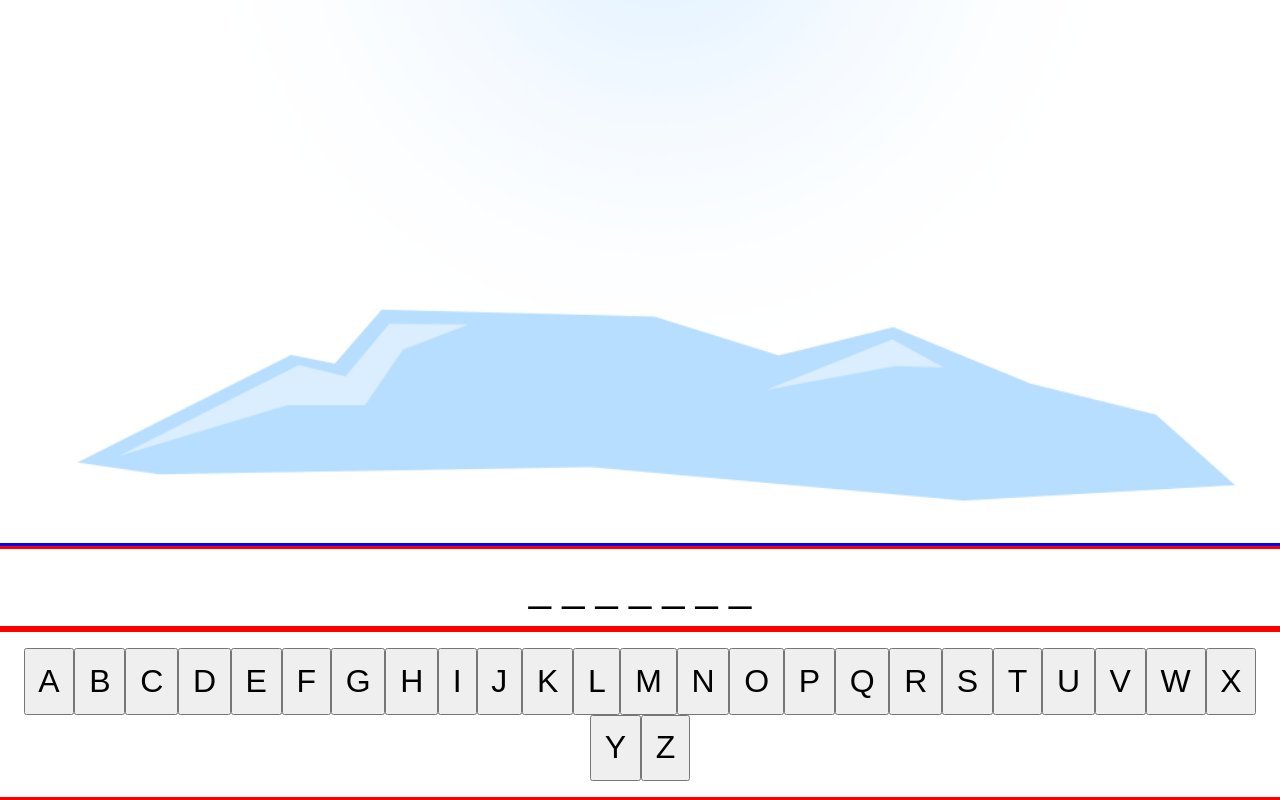
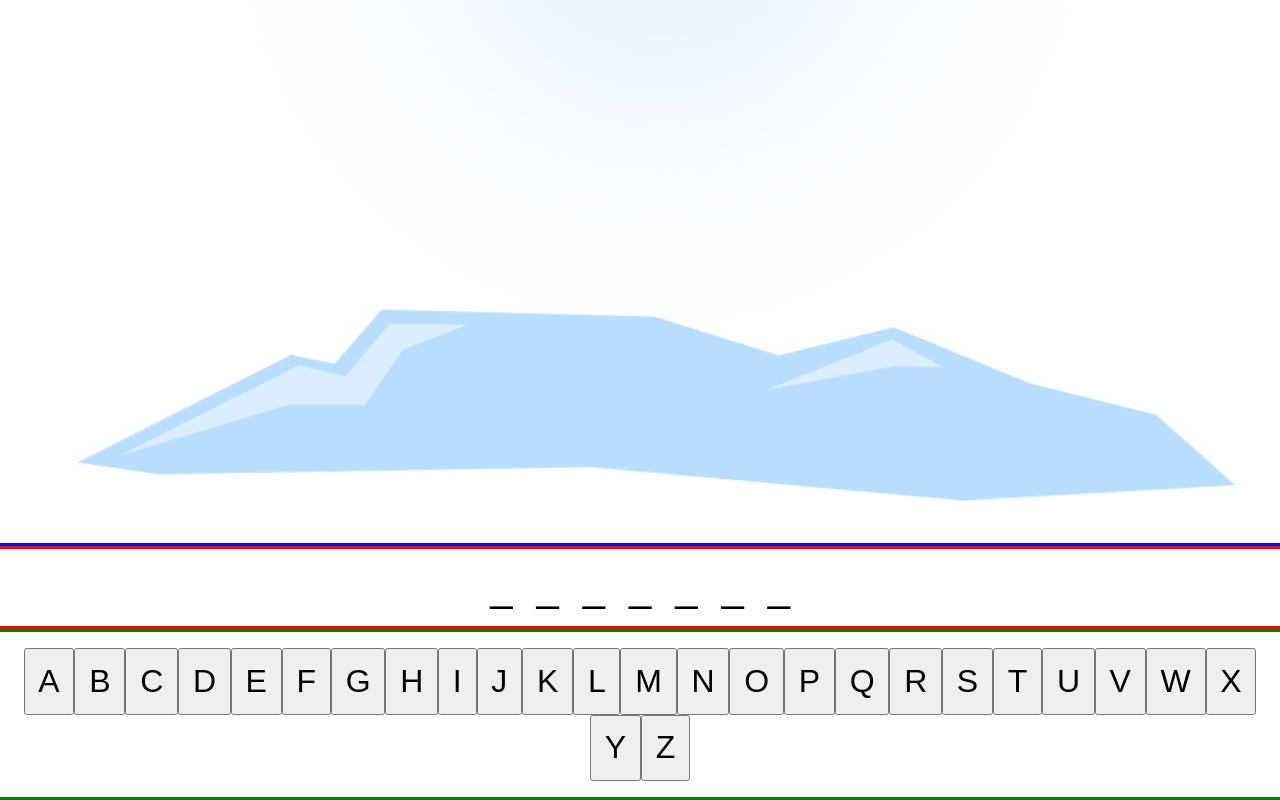
Before and after one commit to msolone/snowman, a React (Create React App) app: page / in a window 1280 px wide. Shown: the part 744-1544 px from the top of the page. Built offline with nearby package versions, Linux system fonts and the light colour scheme.

Commit message:
Can update one letter, but not more

```diff
--- a/src/App.css
+++ b/src/App.css
@@ -30,8 +30,9 @@
   width: 100%;
 }
 
-.blank-letters p {
+.hidden-letters {
   font-size: 2.5em;
+  padding: 0 0.3em;
 }
 
 .alphabet-bank {
@@ -39,7 +40,7 @@
   flex-wrap: wrap;
   padding: 1em;
   flex-grow: 3;
-  border: 3px solid red;
+  border: 3px solid green;
   width: 100%;
   justify-content: center;
 }
--- a/src/App.js
+++ b/src/App.js
@@ -1,7 +1,14 @@
 import React, { Component } from "react";
 import "./App.css";
 import words from "./Data/snowman-word-list.json";
-import snowman1 from "./Images/snowman/step_0.png";
+import snowman0 from "./Images/snowman/step_0.png";
+import snowman1 from "./Images/snowman/step_1.png";
+import snowman2 from "./Images/snowman/step_2.png";
+import snowman3 from "./Images/snowman/step_3.png";
+import snowman4 from "./Images/snowman/step_4.png";
+import snowman5 from "./Images/snowman/step_5.png";
+import snowman6 from "./Images/snowman/step_6.png";
+import snowman7 from "./Images/snowman/step_7.png";
 import Button from "./Components/Button";
 
 class App extends Component {
@@ -9,6 +16,7 @@ class App extends Component {
     super(props);
     this.state = {
       secret: words[Math.floor(Math.random() * 1024)],
+      blanks: ['_','_','_','_','_','_','_'],
       alphabet: [
         "A",
         "B",
@@ -48,12 +56,18 @@ class App extends Component {
   addChosenLetter = (letter) => {
     const newPicked = this.state.picked.slice();
     newPicked.push(letter);
+    const newBlanks = this.state.secret.split('').map((l, i) => {
+      if (l.toUpperCase() === letter.toUpperCase()) {
+        return l.toUpperCase()
+      } else {
+        return "_"
+      }
+    })
+    console.log(newBlanks, letter, newPicked)
     this.setState({
-      picked: newPicked
+      picked: newPicked,
+      blanks: newBlanks
     });
-
-
-
   };
 
   render() {
@@ -61,11 +75,13 @@ class App extends Component {
     return (
       <div className="App">
         <section className="snowman-images">
-          <img src={snowman1} alt="snowman-steps" />
+          <img src={snowman0} alt="snowman-steps" />
         </section>
 
         <section className="blank-letters">
-          <p> _ _ _ _ _ _ _ </p>
+          {this.state.blanks.map((blank, i) => {
+            return <span className='hidden-letters' key={i}>{blank}</span>
+          })}
         </section>
         <section className="alphabet-bank">
           {this.state.alphabet.map((letter, i) => {
--- a/src/Components/Button.js
+++ b/src/Components/Button.js
@@ -4,7 +4,7 @@ class Button extends Component {
     render() {
 
         if (this.props.pickedLetters.includes(this.props.letter)) {
-            return <button disabled>*</button>
+            return <button disabled>{this.props.letter}</button>
         } else {
         return (
             <button onClick={() => this.props.addingPickedLetters(this.props.letter)}>
```
